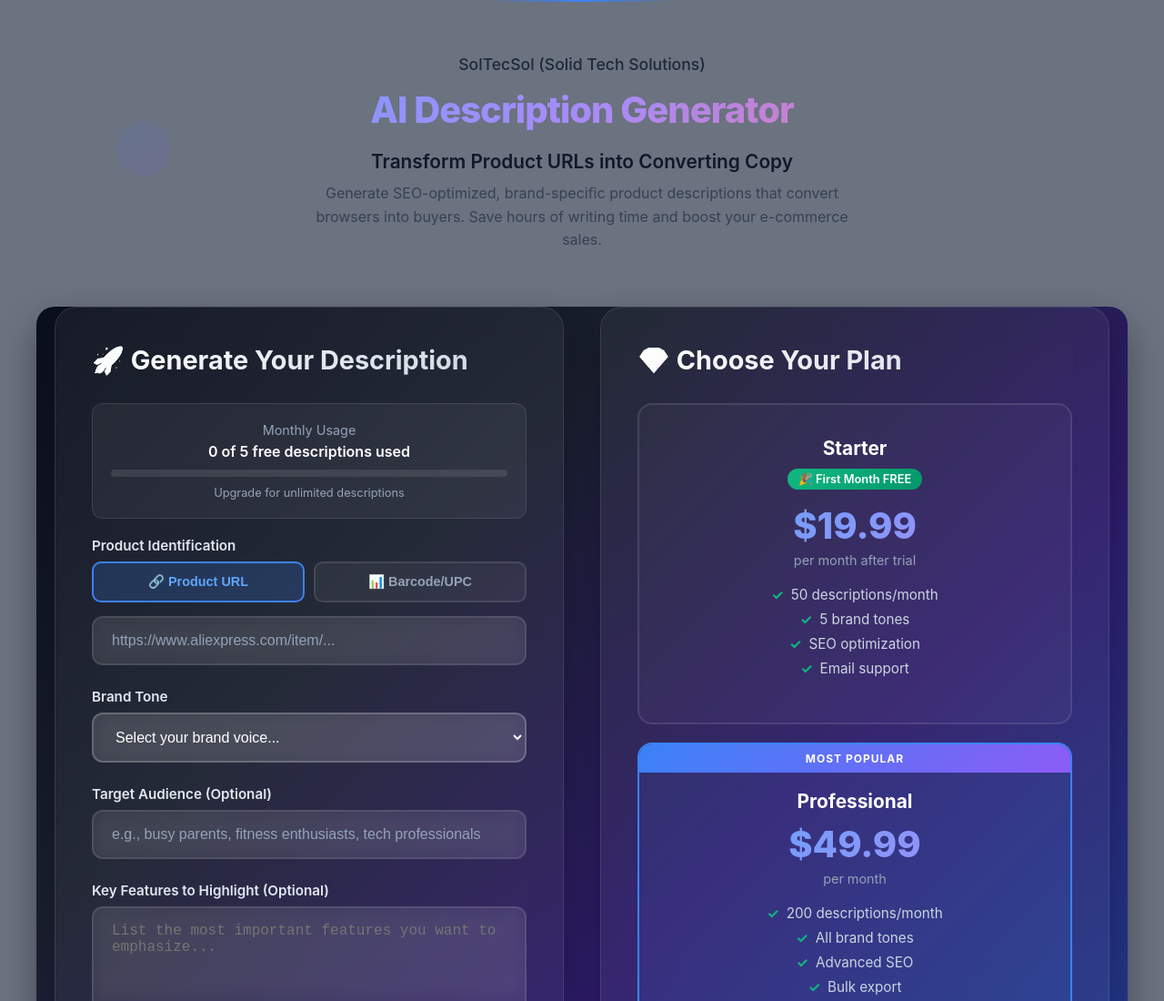
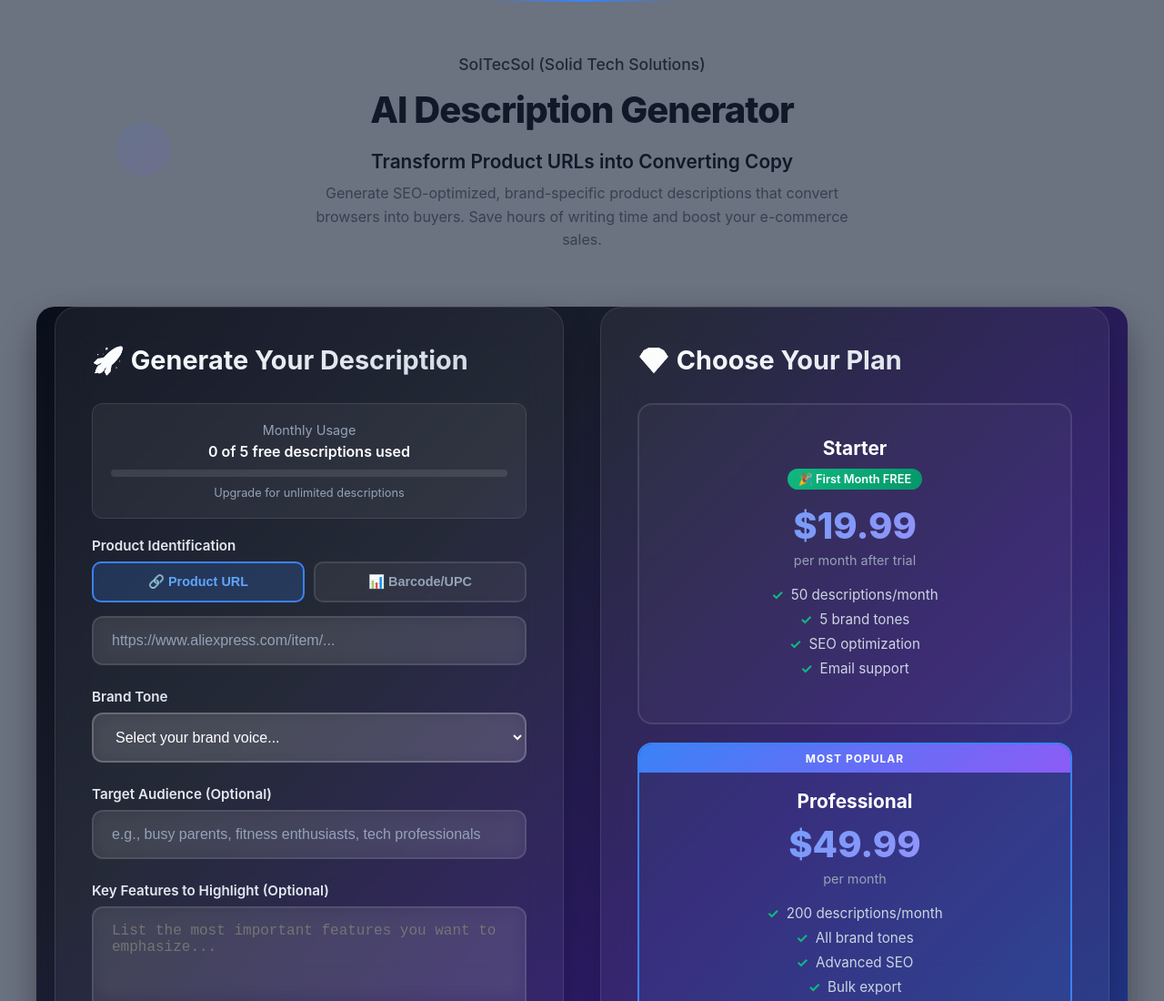
Before and after one commit to Stagemaster1/ai-description-generator, a website: page index.html in a window 1280 px wide. Shown: the top 1100 px of the page at 91% size. Drawn offline with Linux system fonts and the light colour scheme.

Commit message:
Change main title to dark text for grey background

```diff
--- a/index.html
+++ b/index.html
@@ -107,10 +107,7 @@
         .logo {
             font-size: 2.5rem;
             font-weight: 800;
-            background: linear-gradient(135deg, #60a5fa, #a78bfa, #fb7185);
-            -webkit-background-clip: text;
-            -webkit-text-fill-color: transparent;
-            background-clip: text;
+            color: #111827;
             margin-bottom: 20px;
             letter-spacing: -1px;
         }
```
